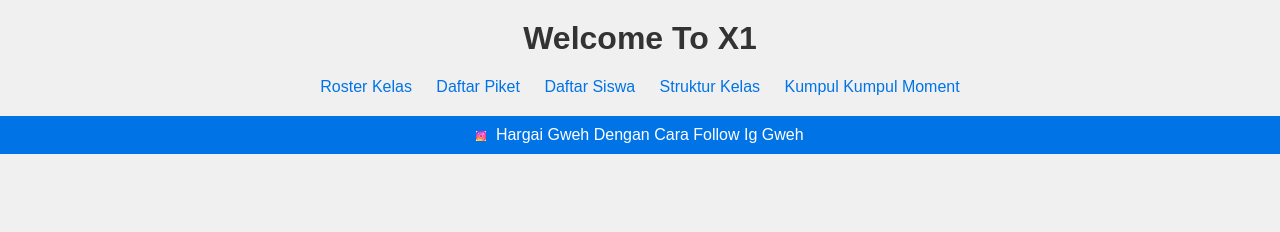
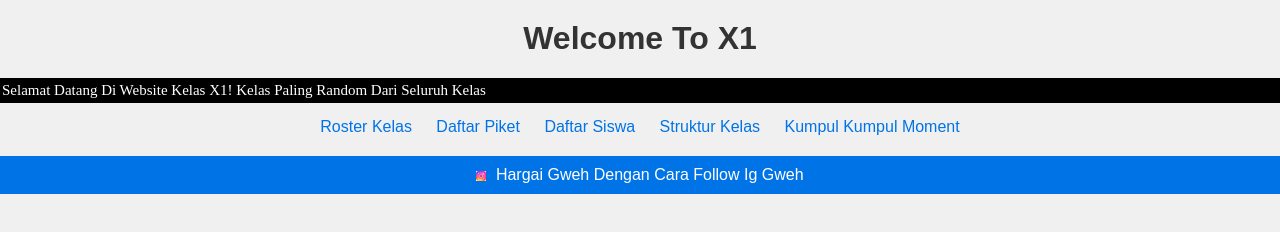
Before and after one commit to AUREL1GANS/KelasWeb, a plain HTML site: page index.html in a window 1280 px wide. Drawn offline with Linux system fonts and the light colour scheme.

Commit message:
Update index.html

```diff
--- a/index.html
+++ b/index.html
@@ -7,6 +7,7 @@
 </head>
 <body>
   <h1 class="fall-from-top">Welcome To X1</h1>
+  <p class="dec">Selamat Datang Di Website Kelas X1! Kelas Paling Random Dari Seluruh Kelas</p>
   <ul>
     <li><a href="roster.html" class="html-link">Roster Kelas</a></li>
     <li><a href="piket.html" class="html-link">Daftar Piket</a></li>
```
